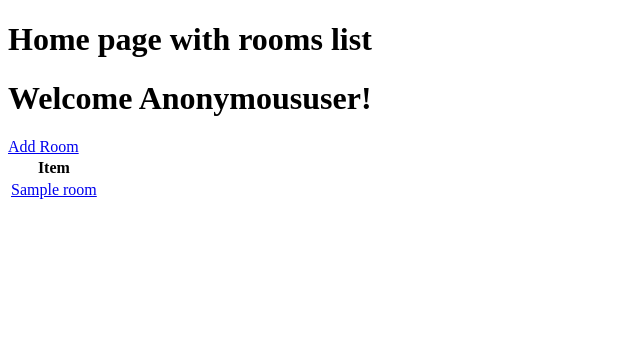
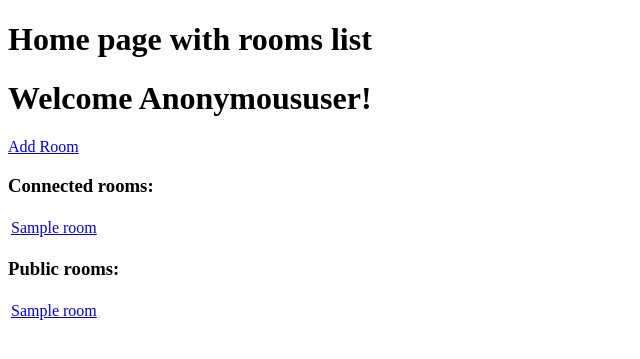
Before and after one commit to SwieciloM/Wassup, a Django app: template chat/templates/chat/room_list.html in a window 1280 px wide. Shown: the top 359 px of the page, without its empty margins (0-640 px from the left). Run offline with Django 3.2, Linux system fonts and the light colour scheme; the template is opened without the code that fills it: most values are stand-ins (such as "Sample title", 1, 10 or a date in 2020).

Commit message:
Distinction between connected and unconnected-public rooms

```diff
--- a/chat/templates/chat/room_list.html
+++ b/chat/templates/chat/room_list.html
@@ -2,18 +2,32 @@
 
 {% block main_content %}
 <h1>Home page with rooms list</h1>
-<h1>Welcome {{request.user|title}}!</h1>
+<h1>Welcome {{ request.user|title }}!</h1>
 <a href="{% url 'room-create' %}">Add Room</a>
-<table>
-    <tr>
-        <th>Item</th>
-    </tr>
-    {% for room in rooms %}
-        <tr>
-            <td><a href="{% url 'room' room.id %}">{{room.name}}</a></td>
-        </tr>
-    {% empty %}
-        <h3>No items in list</h3>
-    {% endfor %}
-</table>
+
+<h3>Connected rooms:</h3>
+{% if connected_rooms %}
+    <table>
+        {% for room in connected_rooms %}
+            <tr>
+                <td><a href="{% url 'room' room.id %}">{{ room.name }}</a></td>
+            </tr>
+        {% endfor %}
+    </table>
+{% else %}
+    <h3>No connected rooms</h3>
+{% endif %}
+
+<h3>Public rooms:</h3>
+{% if public_rooms %}
+    <table>
+        {% for room in public_rooms %}
+            <tr>
+                <td><a href="{% url 'room' room.id %}">{{ room.name }}</a></td>
+            </tr>
+        {% endfor %}
+    </table>
+{% else %}
+    <h3>No public rooms</h3>
+{% endif %}
 {% endblock %}
```
Also changed, not shown: chat/views.py (+17 -1 lines).
